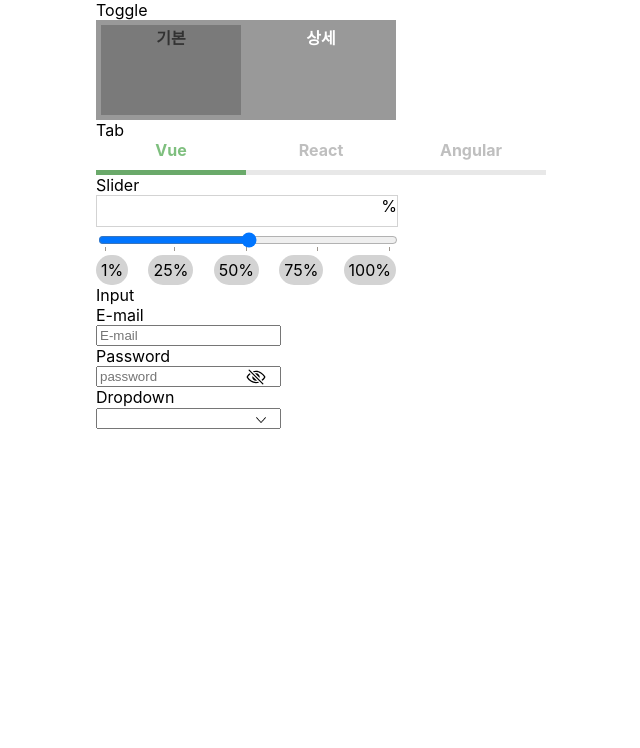
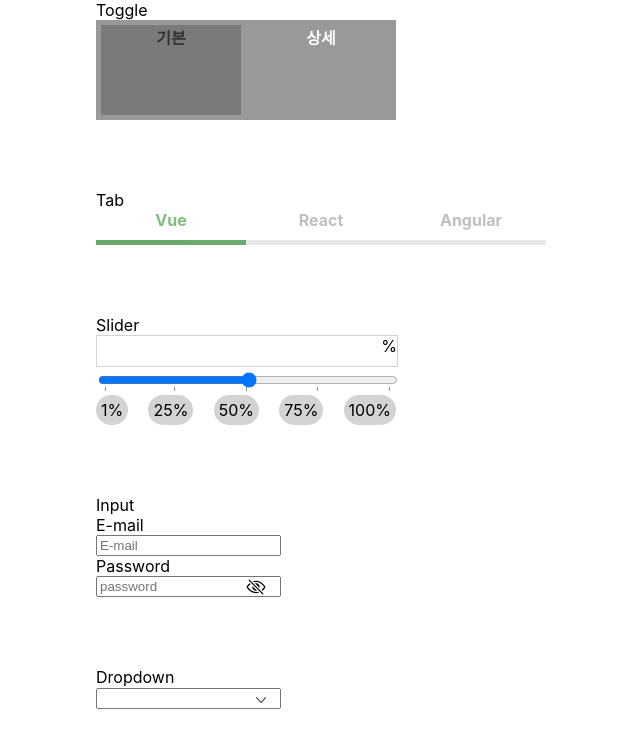
Before and after one commit to waterhumanB/wanted_pre_onboarding, a React (Create React App) app: page / in a window 1280 px wide. Shown: the top 748 px of the page, without its empty margins (319-959 px from the left). Built offline with nearby package versions, Linux system fonts and the light colour scheme.

Commit message:
dropdown toggle 버튼 수정

```diff
--- a/src/App.js
+++ b/src/App.js
@@ -7,19 +7,19 @@ import Dropdown from "./components/Dropdown";
 function App() {
   return (
     <section>
-      <section>
+      <section style={{ marginBottom: "70px" }}>
         <Toggle></Toggle>
       </section>
-      <section>
+      <section style={{ marginBottom: "70px" }}>
         <Tab></Tab>
       </section>
-      <section>
+      <section style={{ marginBottom: "70px" }}>
         <Slider></Slider>
       </section>
-      <section>
+      <section style={{ marginBottom: "70px" }}>
         <Input></Input>
       </section>
-      <section>
+      <section style={{ marginBottom: "70px" }}>
         <Dropdown></Dropdown>
       </section>
     </section>
--- a/src/components/Dropdown.js
+++ b/src/components/Dropdown.js
@@ -11,16 +11,21 @@ const Dropdown = () => {
     setInputValue(e.target.value);
     console.log(inputValue);
   };
+
+  const dropdownHandler = (e) => {
+    setToggle((e) => {
+      return !e;
+    });
+    setSelectValue("");
+  };
+
   return (
     <section>
       <section>Dropdown</section>
       <div style={{ position: "relative" }}>
         <input defaultValue={selectValue}></input>
         <img
-          onClick={() => {
-            setToggle(true);
-            setSelectValue("");
-          }}
+          onClick={dropdownHandler}
           style={{
             width: "10px",
             position: "absolute",
```
